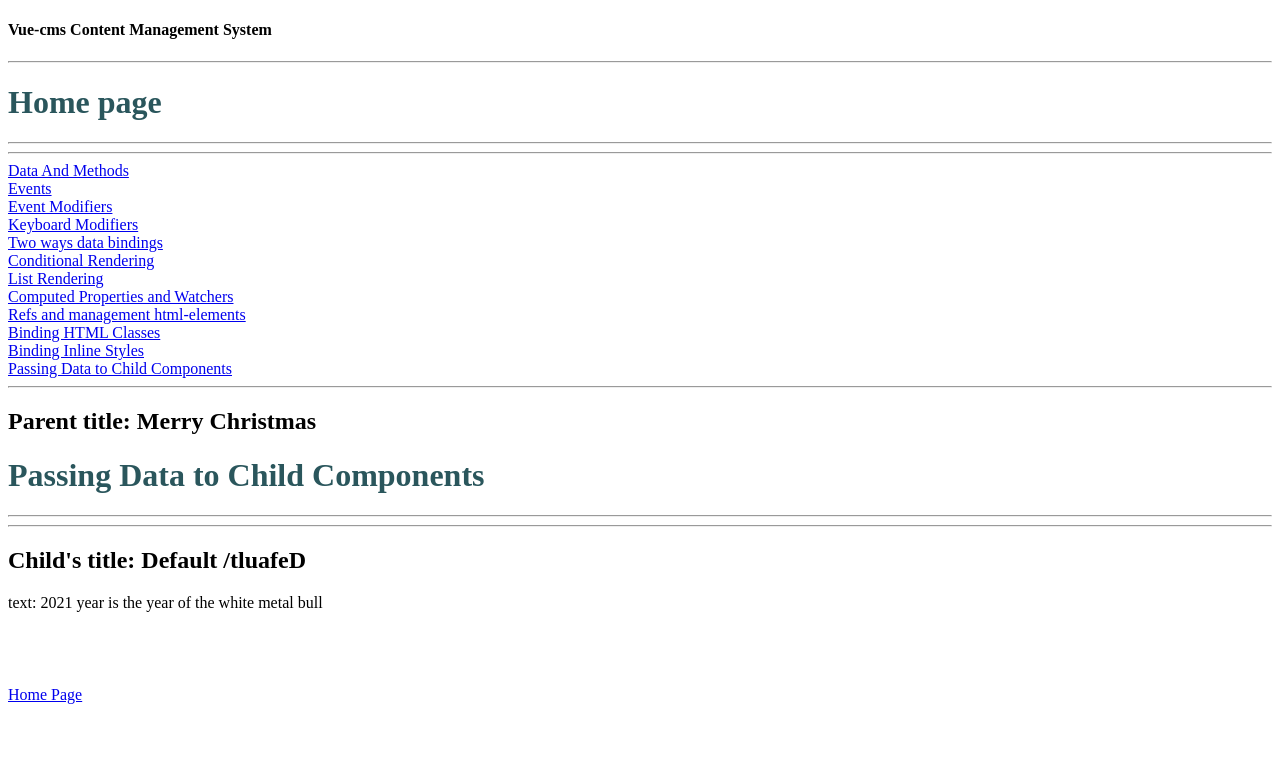
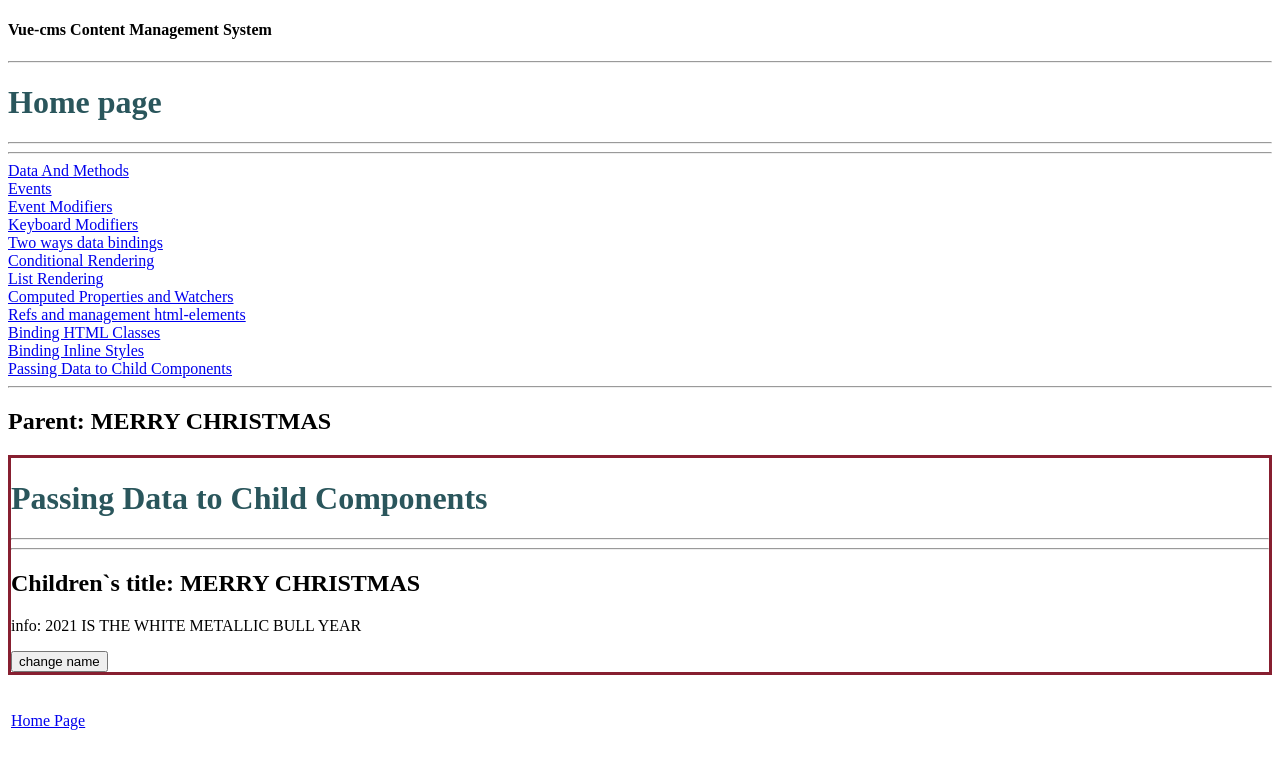
Before and after one commit to Maria-Liabikhova/vue-cms, a Vue app: page / in a window 1280 px wide. Shown: the top 768 px of the page. Built offline with nearby package versions, Linux system fonts and the light colour scheme.

Commit message:
ustom-vents on PassingToChild page- first way

```diff
--- a/src/pages/Home.vue
+++ b/src/pages/Home.vue
@@ -16,8 +16,12 @@
     <router-link to="/BindingInlineStyles">Binding Inline Styles</router-link><br>
     <router-link to="/PassingToChild">Passing Data to Child Components</router-link><br>
     <hr>
-    <h2>Parent title: {{title}} </h2>
-    <PassingToChild  :message="text" />
+    <h2>Parent: {{ parTitle }} </h2>
+    <PassingToChild :titleFromPar="parTitle"
+    :textFromPar="textPar"
+    @nameChange='parTitle = $event'
+    />
+    <!-- <PassingToChild  :textFromPar="textPar"/> -->
   </div>
 </template>
 
@@ -27,8 +31,8 @@ export default {
   name: 'Home',
   data() {
     return {
-      title: "Merry Christmas",
-      text: "2021 year is the year of the white metal bull",
+      parTitle: "MERRY CHRISTMAS",
+      textPar: "2021 IS THE WHITE METALLIC BULL YEAR"
     }
   },
   components: {PassingToChild}
--- a/src/pages/PassingToChild.vue
+++ b/src/pages/PassingToChild.vue
@@ -1,10 +1,12 @@
 <template>
-  <div>
+  <div class="child">
     <h1>Passing Data to Child Components</h1>
     <hr>
     <hr>
-    <h2>Child's title: {{parentTitle}} /{{reverseName}}</h2>
-    <p>text: {{message}}</p>
+    <!-- <h2>Children`s title: {{titleFromPar}} / {{ reverseName }}</h2> -->
+    <h2>Children`s title: {{titleFromPar}} </h2>
+    <p>info: {{textFromPar}}</p>
+    <button @click="changeName">change name</button>
     <br><router-link class="home-link" to="/">Home Page</router-link>
   </div>
 </template>
@@ -13,16 +15,34 @@
 export default {
   name: 'PassingToChild',
   props: {
-    parentTitle: {
+    titleFromPar: {
       type: String,
-      default: 'Default'
+      default: 'WiNtEr HoLlYdAyS :)'
     },
-    message: Number
+    textFromPar: {}
   },
+  methods: {
+    changeName() {
+      this.titleFromPar = "Don't forget to buy a presents for your dears"
+      this.$emit('nameChange', this.titleFromPar)
+    }
+  },
+  // data () {
+    //   return {
+      //     // chTitle: "happy new year",
+  //     chText: "2021 is the white metallic bull year"
+  //   }
+  // },
   computed: {
     reverseName () {
-      return this.parentTitle.split('').reverse().join('')
+      return this.titleFromPar.split('').reverse().join('')
     }
   }
 }
 </script>
+
+<style scoped>
+.child {
+  border: 3px solid rgb(135, 31, 48)
+}
+</style>
```
